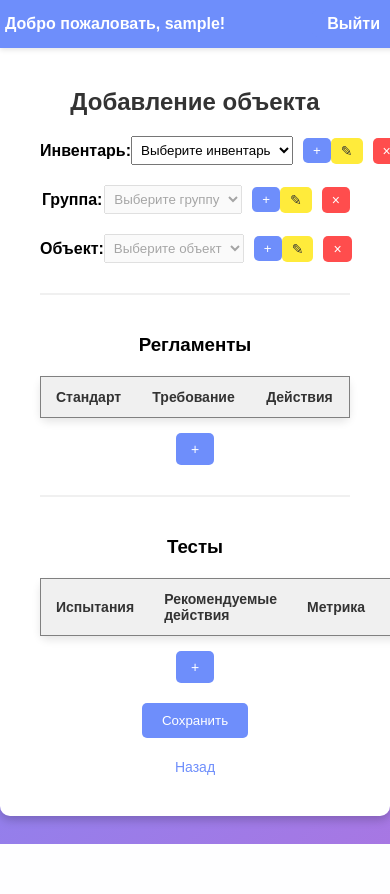
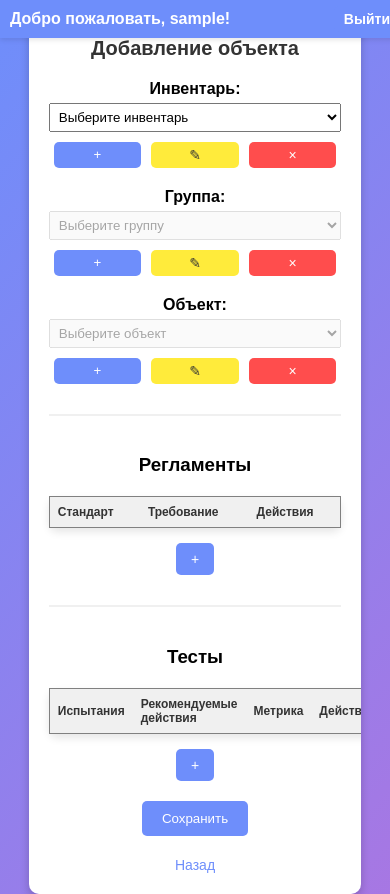
Before and after one commit to abletoburntheweb/kenergy, a Django app: page /edit-db/ in a window 390 px wide. Before the commit the page ends 844 px from the top, so only its background shows below. Run offline with Django 3.2, Linux system fonts and the light colour scheme; the visitor is signed in with stand-in values (Sample User, id 1); data that the repository does not hold is empty.

Commit message:
add responsive design for mobile

```diff
--- a/kenergy/core/static/css/admin_panel.css
+++ b/kenergy/core/static/css/admin_panel.css
@@ -74,6 +74,8 @@ h2 {
 .button-group {
     display: flex;
     flex-direction: column;
+    justify-content: center;
+    align-items: center;
     gap: 10px;
 }
 
--- a/kenergy/core/static/css/edit_db.css
+++ b/kenergy/core/static/css/edit_db.css
@@ -1,4 +1,3 @@
-/* core/static/css/edit_db.css */
 /* ---------------------- ОБЩИЕ СТИЛИ ---------------------- */
 
 body {
@@ -99,6 +98,7 @@ h2 {
 .add-button:hover {
     background-color: #5a7de2;
 }
+
 .edit-button {
     background-color: #ffeb3b;
     color: #333;
@@ -130,6 +130,7 @@ h2 {
 .delete-button:hover {
     background-color: #cc0000;
 }
+
 .section {
     margin-top: 20px;
 }
@@ -223,6 +224,7 @@ table tbody tr:hover {
 .edit-row-btn:hover {
     background-color: #fdd835;
 }
+
 .save-new-row-btn {
     background-color: #28a745;
     color: white;
@@ -238,6 +240,7 @@ table tbody tr:hover {
 .save-new-row-btn:hover {
     background-color: #218838;
 }
+
 table td:last-child {
     text-align: center;
     white-space: nowrap;
@@ -371,3 +374,81 @@ table td:last-child {
 .modal-body button:hover {
     background-color: #0056b3;
 }
+/* ---------------------- МОБИЛЬНЫЕ СТИЛИ ---------------------- */
+
+@media (max-width: 768px) {
+    body {
+        height: auto;
+        padding: 0;
+    }
+
+    .header {
+        flex-direction: row;
+        align-items: center;
+        justify-content: space-between;
+        padding: 10px;
+    }
+
+    .welcome-message {
+        margin-right: 10px;
+    }
+
+    .logout-button a {
+        font-size: 14px;
+        padding: 5px 10px;
+    }
+
+    .form-container {
+        width: 75%;
+        padding: 20px;
+        max-height: none;
+    }
+
+    h2 {
+        font-size: 20px;
+    }
+
+    .form-group {
+        flex-direction: column;
+    }
+
+    .form-group label {
+        margin-bottom: 5px;
+    }
+
+    .form-group select {
+        width: 100%;
+        margin-right: 0;
+    }
+
+    .form-group .button-group {
+        display: flex;
+        justify-content: space-between;
+        width: 100%;
+        margin-top: 10px;
+    }
+
+    .form-group .button-group button {
+        flex: 1;
+        margin: 0 5px;
+        padding: 5px 10px;
+    }
+
+    table {
+        font-size: 12px;
+    }
+
+    table th, table td {
+        padding: 8px;
+    }
+
+    .modal-content {
+        width: 70%;
+        padding: 15px;
+    }
+
+    .modal-body input[type="text"], .modal-body select {
+        font-size: 14px;
+                width: 95%;
+    }
+}
--- a/kenergy/core/static/css/system_settings.css
+++ b/kenergy/core/static/css/system_settings.css
@@ -74,6 +74,8 @@ h2 {
 .button-group {
     display: flex;
     flex-direction: column;
+    justify-content: center;
+    align-items: center;
     gap: 10px;
 }
 
--- a/kenergy/core/templates/core/edit_db.html
+++ b/kenergy/core/templates/core/edit_db.html
@@ -5,7 +5,7 @@
     <meta charset="UTF-8">
     <title>Добавление объекта</title>
     {% load static %}
-    <link rel="stylesheet" href="{% static 'css/edit_db.css' %}?v=1">
+    <link rel="stylesheet" href="{% static 'css/edit_db.css' %}?v=3">
     <script src="https://code.jquery.com/jquery-3.6.0.min.js "></script>
 </head>
 <body>
@@ -29,9 +29,11 @@
             </option>
         {% endfor %}
     </select>
-    <button type="button" class="add-button" onclick="openModal('add-inventory-modal')">+</button>
-    <button type="button" class="edit-button" onclick="openEditInventoryModal()">✎</button>
-    <button type="button" class="delete-button" onclick="confirmDeleteInventory()">×</button>
+    <div class="button-group">
+        <button type="button" class="add-button" onclick="openModal('add-inventory-modal')">+</button>
+        <button type="button" class="edit-button" onclick="openEditInventoryModal()">✎</button>
+        <button type="button" class="delete-button" onclick="confirmDeleteInventory()">×</button>
+    </div>
 </div>
 
 <div class="form-group">
@@ -39,9 +41,11 @@
     <select id="main-group-select" name="group" disabled>
         <option value="">Выберите группу</option>
     </select>
+     <div class="button-group">
     <button type="button" class="add-button" onclick="openModal('add-group-modal')">+</button>
     <button type="button" class="edit-button" onclick="openEditGroupModal()">✎</button>
     <button type="button" class="delete-button" onclick="confirmDeleteGroup()">×</button>
+     </div>
 </div>
 
 <div class="form-group">
@@ -49,9 +53,11 @@
     <select id="main-object-select" name="object" disabled>
         <option value="">Выберите объект</option>
     </select>
+     <div class="button-group">
     <button type="button" class="add-button" onclick="openModal('add-object-modal')">+</button>
     <button type="button" class="edit-button" onclick="openEditObjectModal()">✎</button>
     <button type="button" class="delete-button" onclick="confirmDeleteObject()">×</button>
+     </div>
 </div>
 
 <div id="edit-inventory-modal" class="modal">
@@ -161,7 +167,7 @@
         </div>
 
         <button type="submit" class="save-button">Сохранить</button>
-        <a href="{% url 'system_settings' %}" class="back-link">Назад</a>
+        <a href="{% url 'admin_panel' %}" class="back-link">Назад</a>
     </div>
 
     <!-- Модальные окна -->
--- a/kenergy/core/templates/core/system_settings.html
+++ b/kenergy/core/templates/core/system_settings.html
@@ -6,7 +6,7 @@
     <meta name="viewport" content="width=device-width, initial-scale=1.0">
     <title>Система</title>
     {% load static %}
-    <link rel="stylesheet" href="{% static 'css/system_settings.css' %}">
+    <link rel="stylesheet" href="{% static 'css/system_settings.css' %}?v=1">
 </head>
 <body>
     <div class="header">
```
